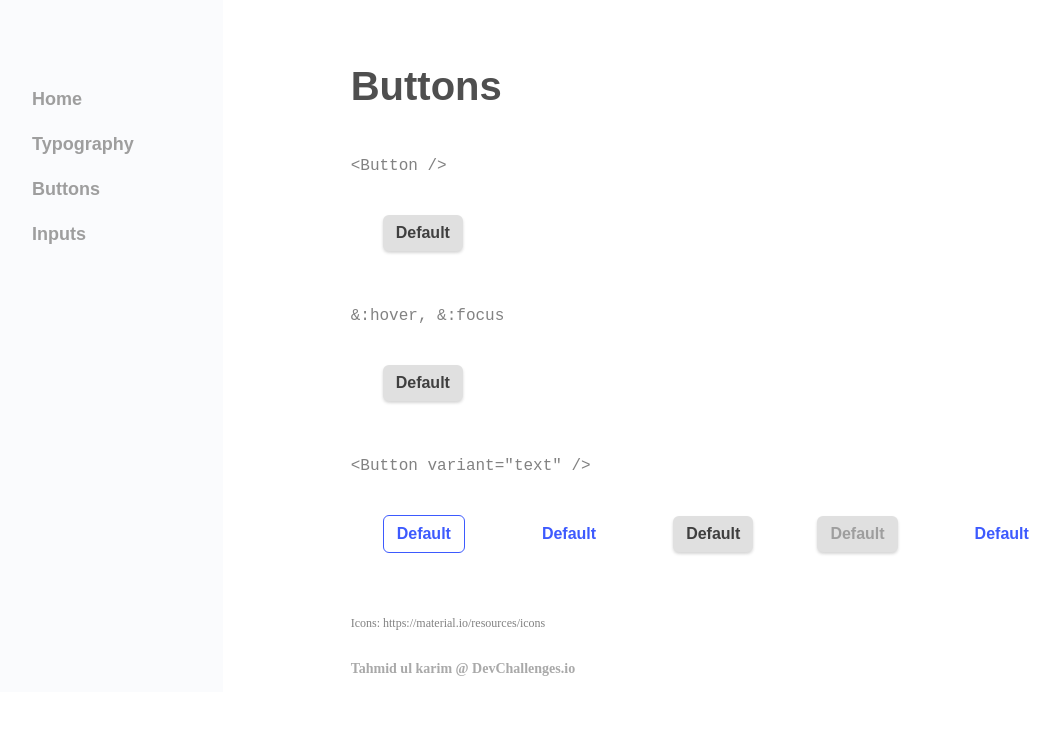
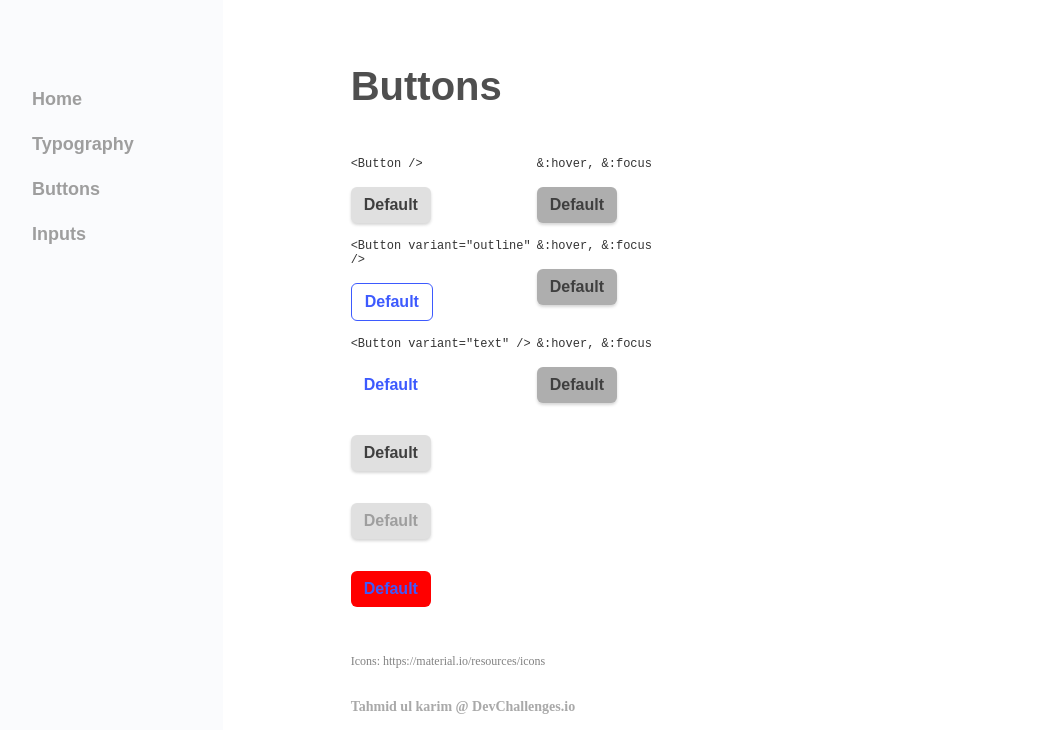
Before and after one commit to tahmid-ul/react-reusable-ui-components, a React (Create React App) app: page /buttons in a window 1280 px wide. Shown: the top 752 px of the page, without its empty margins (57-1117 px from the left). Built offline with nearby package versions, Linux system fonts and the light colour scheme.

Commit message:
added outline and text variants for buttons

```diff
--- a/src/App.css
+++ b/src/App.css
@@ -6,7 +6,7 @@
 
 .App__contents {
   flex: 1;
-  padding: 4rem 0rem 0rem 8rem;
+  padding: 4rem 8rem 0rem 8rem;
 }
 
 /*.App-header {
--- a/src/components/Buttons.css
+++ b/src/components/Buttons.css
@@ -9,9 +9,6 @@
   color: #4f4f4f;
 }
 
-.component__label {
-  display: block;
-  margin: 1.5rem 0 0.5rem;
-  font-family: "Ubuntu Mono", monospace;
-  color: #828282;
+.button__row {
+  display: flex;
 }
--- a/src/components/Buttons.js
+++ b/src/components/Buttons.js
@@ -2,25 +2,37 @@ import React from "react";
 import "./Buttons.css";
 import Button from "./UI/ButtonUI";
 import Footer from "./Footer";
-
-const Label = ({ text }) => {
-  return <label className="component__label">{text}</label>;
-};
 
 function Buttons() {
   return (
     <div className="button__container">
       <header className="button__header">Buttons</header>
 
-      <Label text={`<Button />`} />
-      <Button>Default</Button>
+      <div className="button__row">
+        <Button label={`<Button />`}>Default</Button>
 
-      <Label text={`&:hover, &:focus`} />
-      <Button hover>Default</Button>
+        <Button label={`&:hover, &:focus`} hover>
+          Default
+        </Button>
+      </div>
 
-      <Label text={`<Button variant="text" />`} />
-      <Button variant="outline">Default</Button>
-      <Button variant="text">Default</Button>
+      <div className="button__row">
+        <Button label={`<Button variant="outline" />`} variant="outline">
+          Default
+        </Button>
+        <Button label={`&:hover, &:focus`} hover>
+          Default
+        </Button>
+      </div>
+
+      <div className="button__row">
+        <Button label={`<Button variant="text" />`} variant="text">
+          Default
+        </Button>
+        <Button label={`&:hover, &:focus`} hover>
+          Default
+        </Button>
+      </div>
       <Button disableShadow>Default</Button>
       <Button disabled>Default</Button>
       <Button variant="text" color="danger" size="m">
--- a/src/components/UI/ButtonUI.css
+++ b/src/components/UI/ButtonUI.css
@@ -1,7 +1,7 @@
-button {
+.button__default {
   border: none;
   padding: 8px 13px;
-  margin: 0;
+  margin: 1rem 0rem;
   text-decoration: none;
   font-size: 16px;
   font-weight: bold;
@@ -9,14 +9,25 @@ button {
   cursor: pointer;
   text-align: center;
   color: #3f3f3f;
-  margin: 2rem;
   border-radius: 6px;
   background: #e0e0e0;
   box-shadow: 0px 2px 3px rgba(51, 51, 51, 0.2);
   transition: all 250ms ease-in-out;
 }
 
-button:hover {
+.button__label {
+  display: block;
+  font-family: "Ubuntu Mono", monospace;
+  color: #333333;
+  font-size: 12px;
+}
+
+.button__wrap {
+  width: 25%;
+}
+
+.button__default:hover,
+.button__hover {
   background: #aeaeae;
 }
 
@@ -24,57 +35,71 @@ button:disabled {
   color: #9e9e9e;
 }
 
-.button--color-default {
+/******************************************************
+ BUTTON COLORS
+******************************************************/
+.button__color-default {
   background: #e0e0e0;
   box-shadow: 0px 2px 3px rgba(51, 51, 51, 0.2);
   color: #3f3f3f;
 }
 
-.button--color-default:hover,
-.button--color-default:focus {
+.button__color-default:hover,
+.button__color-default:focus {
   background: #aeaeae;
 }
 
-.button--color-primary {
+.button__color-primary {
   background: #2962ff;
   box-shadow: 0px 2px 3px rgba(41, 98, 255, 0.2);
 }
 
-.button--color-primary:hover,
-.button--color-primary:focus {
+.button__color-primary:hover,
+.button__color-primary:focus {
   background: #0039cb;
 }
 
-.button--color-secondary {
+.button__color-secondary {
   background: #455a64;
   box-shadow: 0px 2px 3px rgba(69, 90, 100, 0.2);
 }
 
-.button--color-secondary:hover,
-.button--color-secondary:focus {
+.button__color-secondary:hover,
+.button__color-secondary:focus {
   background: #1c313a;
 }
 
-.button--variant-outline {
+/******************************************************
+ BUTTON VARIANT
+******************************************************/
+.button__variant-outline {
   border: 1px solid #3d5afe;
   color: #3d5afe;
   box-shadow: none;
   background: none;
 }
 
-.button--variant-outline:hover,
-.button--variant-outline:focus {
+.button__variant-outline:hover,
+.button__variant-outline:focus {
   background: rgba(41, 98, 255, 0.1);
 }
 
-.button--variant-text {
+.button__variant-text {
   color: #3d5afe;
   border: none;
   background: none;
   box-shadow: none;
 }
 
-.button--variant-text:hover {
+.button__variant-text:hover {
   background: rgba(41, 98, 255, 0.1);
   border-radius: 6px;
 }
+
+/******************************************************
+ BUTTON SIZE
+******************************************************/
+
+[class*="-danger"] {
+  background-color: red;
+}
--- a/src/components/UI/ButtonUI.js
+++ b/src/components/UI/ButtonUI.js
@@ -1,6 +1,10 @@
 import React, { useState } from "react";
 import cn from "classnames";
 import "./ButtonUI.css";
+
+const Label = ({ text }) => {
+  return <label className="button__label">{text}</label>;
+};
 
 const Button = ({
   variant,
@@ -9,24 +13,29 @@ const Button = ({
   startIcon,
   endIcon,
   children,
+  label,
+  hover,
   ...props
 }) => {
-  const [hovered] = useState(props.hover);
   const [disableShadow] = useState(props.disableShadow);
 
   return (
+    <div className="button__wrap">
+      <Label text={label} />
       <button
-      className={cn({
-        [`button--variant-${variant}`]: variant,
-        [`button--color-${color}`]: color,
-        [`button--size-${size}`]: size,
-        [`button--disabled`]: props.disabled,
-        [`button--disableShadow`]: disableShadow,
+        className={cn("button__default", {
+          [`button__variant-${variant}`]: variant,
+          [`button__color-${color}`]: color,
+          [`button__size-${size}`]: size,
+          [`button__disabled`]: props.disabled,
+          [`button__disableShadow`]: disableShadow,
+          [`button__hover`]: hover,
         })}
         {...props}
       >
         {children}
       </button>
+    </div>
   );
 };
 
```
Lines whose indentation alone changed are shown as unchanged.
